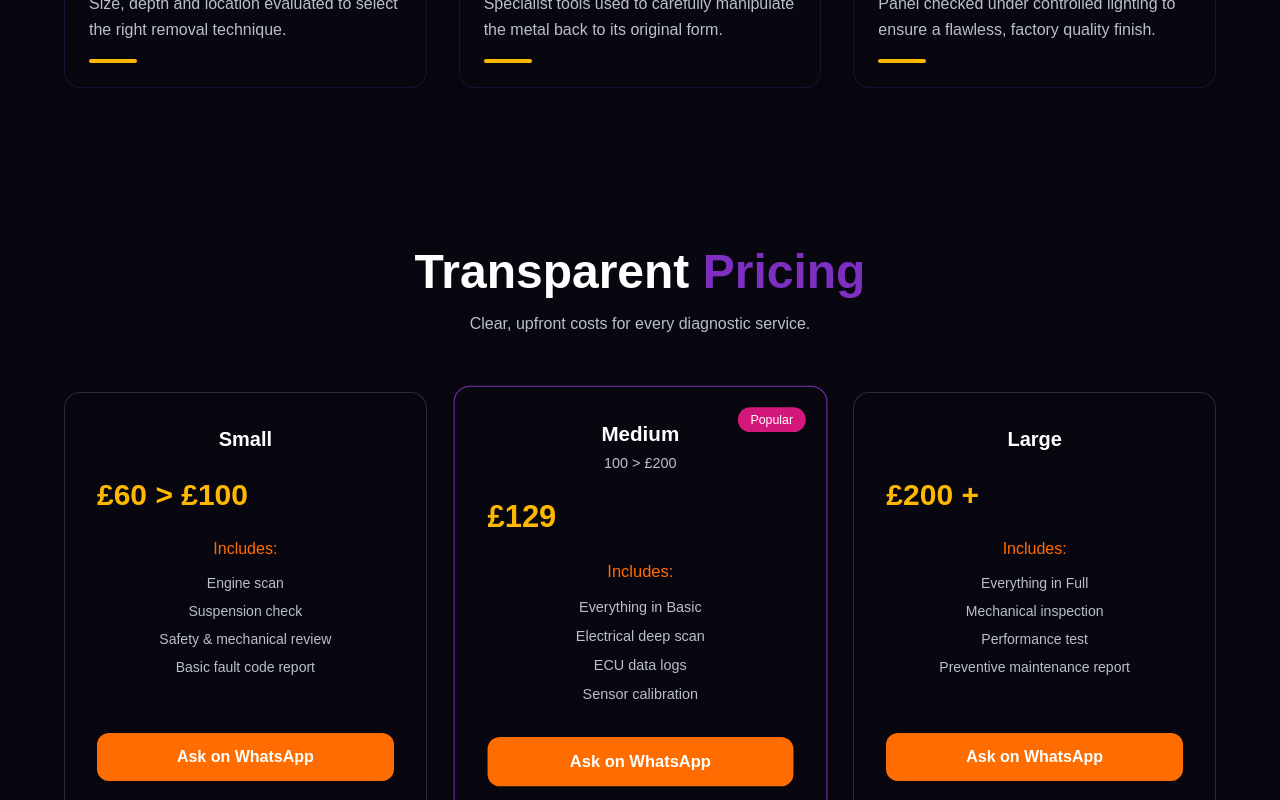
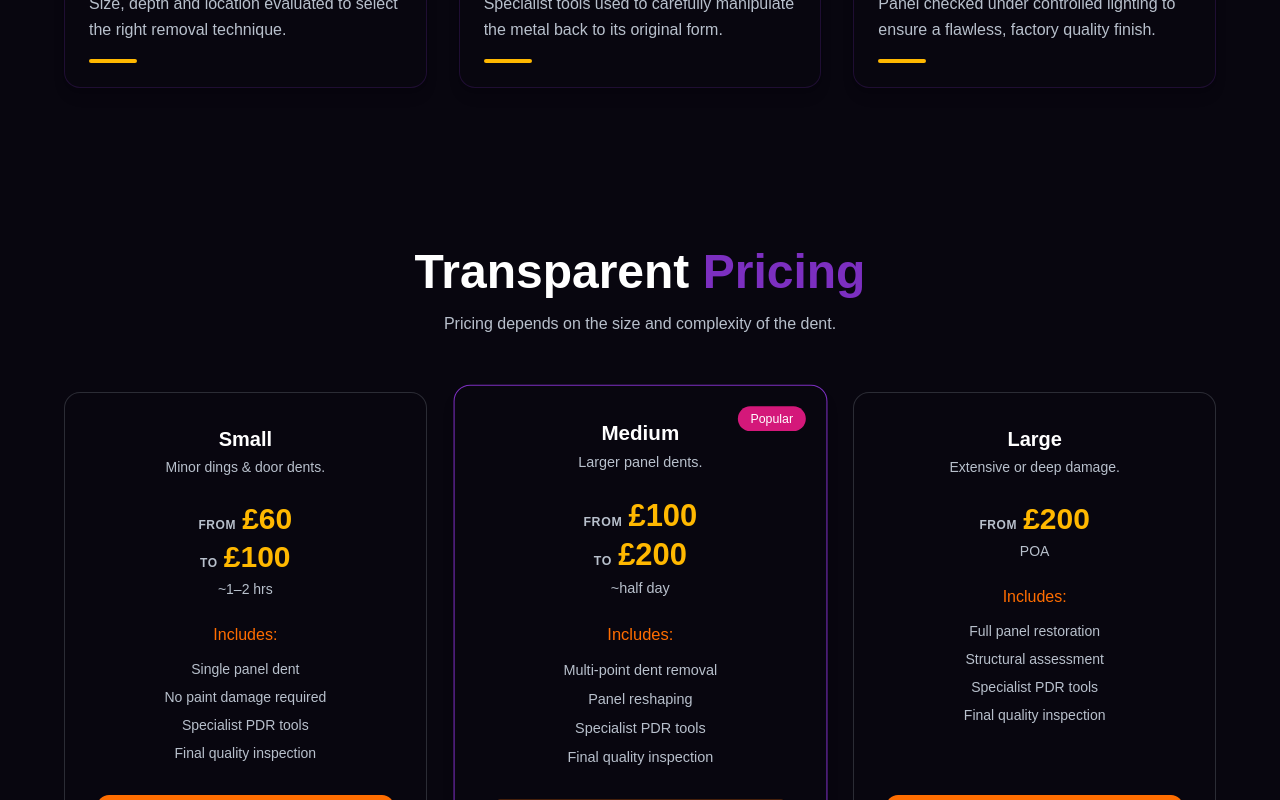
Before and after one commit to STharshan/advaced, a React (Vite) app: page /paintless-dent-repairs in a window 1280 px wide. Shown: the part 2000-2800 px from the top of the page. Built offline with nearby package versions, Linux system fonts and the light colour scheme.

Commit message:
fix(): minor requestd changes

```diff
--- a/src/common/Banner.jsx
+++ b/src/common/Banner.jsx
@@ -4,16 +4,24 @@ import Config from "../Config";
 
 const Banner = ({ data }) => {
   const { backgroundImage, heading, subheading, ctaLabel } = data;
+  const src = backgroundImage.startsWith('/') || backgroundImage.startsWith('http')
+    ? backgroundImage
+    : '/' + backgroundImage;
 
   return (
     <section className="bg-[#08060F] py-16 md:py-24 px-4 sm:px-6 lg:px-8">
       <div className="max-w-7xl mx-auto flex justify-center">
 
         {/* Main Card */}
-        <div
-          className="relative w-full max-w-6xl aspect-video md:aspect-2/1 overflow-hidden rounded-2xl md:rounded-3xl shadow-2xl transition-all duration-300 bg-cover bg-center bg-no-repeat group"
-          style={{ backgroundImage: `url(${backgroundImage})` }}
-        >
+        <div className="relative w-full max-w-6xl overflow-hidden rounded-2xl md:rounded-3xl shadow-2xl group">
+
+          {/* Image — defines container height, never cropped */}
+          <img
+            src={src}
+            alt=""
+            className="w-full h-auto block"
+          />
+
           {/* Overlay */}
           <div className="absolute inset-0 bg-linear-to-tr from-[#08060F]/90 via-[#08060F]/40 to-[#08060F]/10 transition-opacity duration-500 group-hover:opacity-70" />
 
@@ -30,10 +38,11 @@ const Banner = ({ data }) => {
             <a
               href={`https://wa.me/${Config.whatsappHref}`}
               target="_blank"
+              rel="noopener noreferrer"
               className="inline-flex items-center bg-[#FF6D00] text-white px-6 py-2.5 sm:px-8 sm:py-3 rounded-xl text-xs sm:text-sm font-semibold hover:bg-[#D4187A] transition-colors shadow-lg"
             >
               <span className="mr-2">{ctaLabel}</span>
-              <ArrowRight size={16} className="transition-transform group-hover:translate-x-1" />
+              <ArrowRight size={16} className="transition-transform group-hover:translate-x-1" aria-hidden="true" />
             </a>
           </div>
         </div>
--- a/src/common/HeroSection.jsx
+++ b/src/common/HeroSection.jsx
@@ -17,7 +17,7 @@ const HeroSection = ({ data }) => {
 
       {/* Background Image */}
       <img
-        src={backgroundImage}
+        src={backgroundImage.startsWith('/') || backgroundImage.startsWith('http') ? backgroundImage : '/' + backgroundImage}
         alt={title}
         loading="lazy"
         className="absolute inset-0 w-[95%] mx-auto rounded-4xl h-full object-cover"
@@ -37,7 +37,7 @@ const HeroSection = ({ data }) => {
             {backLinkLabel}
           </a>
 
-          <h1 className="text-5xl md:text-7xl lg:text-8xl text-white leading-none mb-6">
+          <h1 className="text-5xl md:text-7xl lg:text-8xl leading-none mb-6 text-transparent bg-clip-text bg-linear-to-r from-[#7C2FC0] via-[#D4187A] to-[#FF6D00]">
             {title}
           </h1>
 
--- a/src/common/PricingSection.jsx
+++ b/src/common/PricingSection.jsx
@@ -1,7 +1,33 @@
 import React from "react";
 import Config from "../Config";
 
-const PricingCard = ({ title, description, price, duration, features, popular }) => (
+const PricingCard = ({ title, description, price, priceFrom, priceTo, duration, features, popular }) => {
+  const renderPrice = () => {
+    if (priceFrom) {
+      return (
+        <div className="flex flex-col items-center gap-0.5">
+          <div className="flex items-baseline gap-1.5">
+            <span className="text-xs font-semibold text-[#B8C0CC] uppercase tracking-wider">from</span>
+            <span className="text-3xl font-bold text-[#FFB800]">£{priceFrom}</span>
+          </div>
+          {priceTo && (
+            <div className="flex items-baseline gap-1.5">
+              <span className="text-xs font-semibold text-[#B8C0CC] uppercase tracking-wider">to</span>
+              <span className="text-3xl font-bold text-[#FFB800]">£{priceTo}</span>
+            </div>
+          )}
+        </div>
+      );
+    }
+    const isSpecial = !price || price === "POA" || price === "EXCESS";
+    return (
+      <span className="text-3xl font-bold text-[#FFB800]">
+        {isSpecial ? price : `£${price}`}
+      </span>
+    );
+  };
+
+  return (
     <div
       className={`relative rounded-2xl p-8 flex flex-col justify-between border transition-all duration-300 ${popular
           ? "bg-[#08060F] border-[#7C2FC0] scale-[1.03] shadow-lg"
@@ -15,12 +41,12 @@ const PricingCard = ({ title, description, price, duration, features, popular })
       )}
 
       <div>
-      <h3 className="text-xl font-semibold text-white">{title}</h3>
-      <p className="text-[#B8C0CC] mt-1 mb-6 text-sm">{description}</p>
+        <h3 className="text-xl font-semibold text-white text-center">{title}</h3>
+        <p className="text-[#B8C0CC] mt-1 mb-6 text-sm text-center">{description}</p>
 
-      <div className="flex items-center gap-3 mb-6">
-        <span className="text-3xl font-bold text-[#FFB800]">£{price}</span>
-        <span className="text-[#B8C0CC] text-sm">{duration}</span>
+        <div className="flex flex-col items-center gap-1 mb-6">
+          {renderPrice()}
+          {duration && <span className="text-[#B8C0CC] text-sm">{duration.replace(/^\s*\|\s*/, '')}</span>}
         </div>
 
         <p className="text-[#FF6D00] font-medium mb-3">Includes:</p>
@@ -43,6 +69,7 @@ const PricingCard = ({ title, description, price, duration, features, popular })
       </a>
     </div>
   );
+};
 
 const PricingSection = ({ data }) => {
   const { subheading, plans } = data;
--- a/src/components/FaqSection.jsx
+++ b/src/components/FaqSection.jsx
@@ -8,7 +8,7 @@ const faqData = [
   },
   {
     question: "How long wil it take?",
-    answer: "mart repairs are completed in a day or few hours - bigger jobs 2-3 days we will tell u so not left guessing."
+    answer: "Smart repairs are completed in a day or few hours - bigger jobs 2-3 days we will tell u so not left guessing."
   },
   {
     question: "Guarantee?",
@@ -20,7 +20,8 @@ const faqData = [
   },
   {
     question: "How do I get a quote?",
-    answer: "add the cta to form Fill."
+    // answer: "Send us a few photos of the damage via WhatsApp or fill out the contact form below. We'll get back to you quickly with a clear, no-obligation quote.",
+    cta: { label: "WhatsApp Us", href: "https://api.whatsapp.com/send?phone=447000000000" }
   },
   {
     question: "Price match guarantee?",
@@ -86,13 +87,23 @@ const FAQSection = () => {
 
                 <div
                   className={`overflow-hidden transition-all duration-500 ease-in-out ${
-                    openIndex === index ? 'max-h-[36rem] opacity-100 md:max-h-80' : 'max-h-0 opacity-0'
+                    openIndex === index ? 'max-h-[600px] opacity-100' : 'max-h-0 opacity-0'
                   }`}
                 >
                   <div className="px-4 pb-5 md:px-8 md:pb-8">
                     <p className="max-w-full text-sm leading-7 font-medium text-[#B8C0CC] sm:text-base md:max-w-[95%] md:text-lg">
                       {faq.answer}
                     </p>
+                    {faq.cta && (
+                      <a
+                        href={faq.cta.href}
+                        target="_blank"
+                        rel="noopener noreferrer"
+                        className="mt-4 inline-flex items-center gap-2 rounded-full px-6 py-2.5 text-sm font-bold text-white bg-linear-to-r from-[#7C2FC0] to-[#D4187A] hover:from-[#D4187A] hover:to-[#FF6D00] hover:scale-105 shadow-md shadow-[#7C2FC0]/30 transition-all duration-200"
+                      >
+                        {faq.cta.label}
+                      </a>
+                    )}
                   </div>
                 </div>
               </div>
--- a/src/components/Header.jsx
+++ b/src/components/Header.jsx
@@ -59,7 +59,9 @@ export default function HeroSection() {
                             </div>
 
                             <h1 className="text-5xl md:text-6xl font-bold leading-tight uppercase">
-                                ADVANCED <br />
+                                <span className="text-transparent bg-clip-text bg-linear-to-r from-[#7C2FC0] via-[#D4187A] to-[#FF6D00]">
+                                    ADVANCED
+                                </span><br />
                                 <span className="text-transparent bg-clip-text bg-linear-to-r from-[#7C2FC0] via-[#D4187A] to-[#FF6D00]">
                                     AUTOBODY SOLUTIONS.
                                 </span>
--- a/src/data/PaintlessDentRepair.js
+++ b/src/data/PaintlessDentRepair.js
@@ -72,45 +72,47 @@ const DentRemovalData = {
 
   // ─── PRICING SECTION ─────────────────────────────────────
   pricing: {
-    subheading: "Clear, upfront costs for every diagnostic service.",
+    subheading: "Pricing depends on the size and complexity of the dent.",
     plans: [
       {
         title: "Small",
-        description: "",
-        price: "60 > £100",
-        duration: "",
+        description: "Minor dings & door dents.",
+        priceFrom: "60",
+        priceTo: "100",
+        duration: "| ~1–2 hrs",
         popular: false,
         features: [
-          "Engine scan",
-          "Suspension check",
-          "Safety & mechanical review",
-          "Basic fault code report",
+          "Single panel dent",
+          "No paint damage required",
+          "Specialist PDR tools",
+          "Final quality inspection",
         ],
       },
       {
         title: "Medium",
-        description: " 100 > £200",
-        price: "129",
-        duration: "",
+        description: "Larger panel dents.",
+        priceFrom: "100",
+        priceTo: "200",
+        duration: "| ~half day",
         popular: true,
         features: [
-          "Everything in Basic",
-          "Electrical deep scan",
-          "ECU data logs",
-          "Sensor calibration",
+          "Multi-point dent removal",
+          "Panel reshaping",
+          "Specialist PDR tools",
+          "Final quality inspection",
         ],
       },
       {
         title: "Large",
-        description: "",
-        price: "200 +",
-        duration: "",
+        description: "Extensive or deep damage.",
+        priceFrom: "200",
+        duration: "| POA",
         popular: false,
         features: [
-          "Everything in Full",
-          "Mechanical inspection",
-          "Performance test",
-          "Preventive maintenance report",
+          "Full panel restoration",
+          "Structural assessment",
+          "Specialist PDR tools",
+          "Final quality inspection",
         ],
       },
     ],
```
Lines whose indentation alone changed are shown as unchanged.
